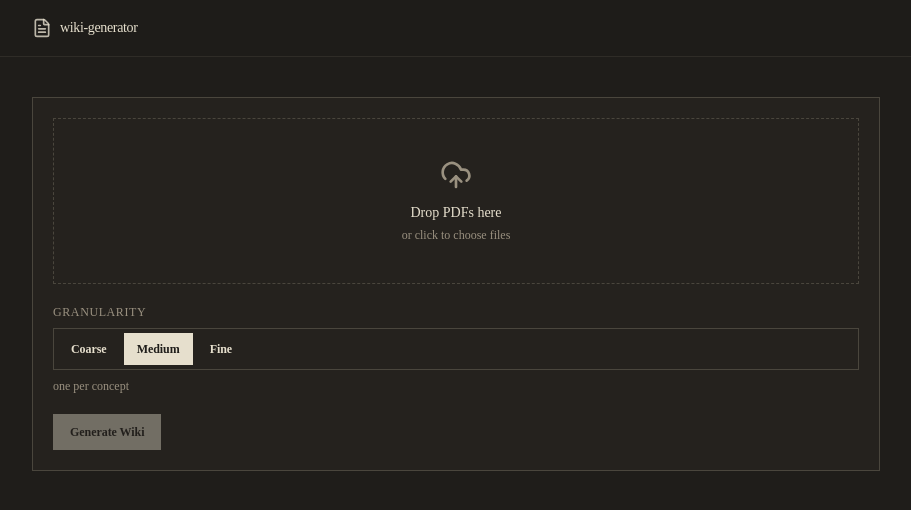
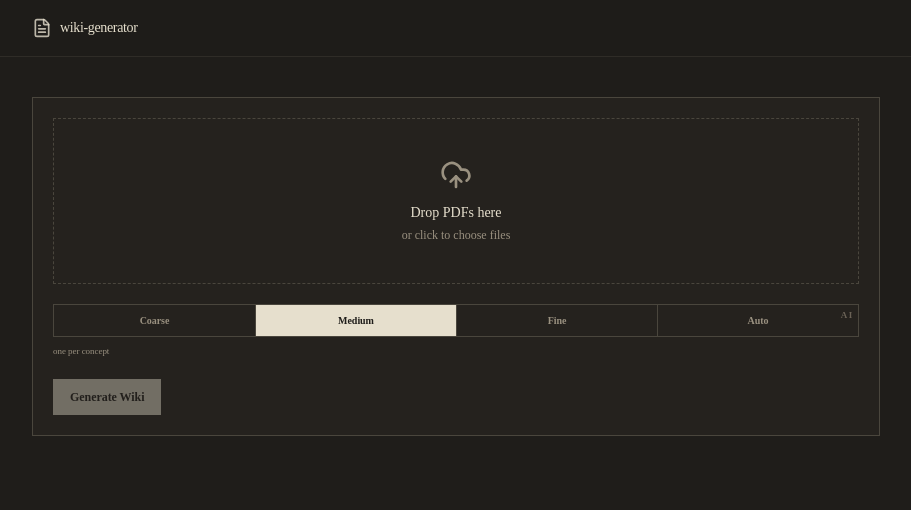
Before and after one commit to freddysongg/wiki-generator, a Next.js app: page / in a window 1280 px wide. Shown: the top 510 px of the page, without its empty margins (184-1095 px from the left). Built offline with nearby package versions, Linux system fonts and the light colour scheme.

Commit message:
feat: add auto granularity option to slider with ai tag

```diff
--- a/components/granularity-slider.tsx
+++ b/components/granularity-slider.tsx
@@ -1,48 +1,77 @@
 "use client";
 
 import type { JSX } from "react";
-import { Button } from "@/components/ui/button";
 import type { Granularity } from "@/lib/types";
+import { cn } from "@/lib/utils";
 
 interface Props {
   value: Granularity;
   onChange: (value: Granularity) => void;
 }
 
-const OPTIONS: ReadonlyArray<{
+interface Option {
   value: Granularity;
   label: string;
   hint: string;
-}> = [
-  { value: "coarse", label: "Coarse", hint: "few dense pages" },
-  { value: "medium", label: "Medium", hint: "one per concept" },
-  { value: "fine", label: "Fine", hint: "many small pages" },
+  isAuto: boolean;
+}
+
+const OPTIONS: ReadonlyArray<Option> = [
+  { value: "coarse", label: "Coarse", hint: "few dense pages", isAuto: false },
+  { value: "medium", label: "Medium", hint: "one per concept", isAuto: false },
+  { value: "fine", label: "Fine", hint: "many small pages", isAuto: false },
+  {
+    value: "auto",
+    label: "Auto",
+    hint: "model decides per document",
+    isAuto: true,
+  },
 ];
 
 export function GranularitySlider({ value, onChange }: Props): JSX.Element {
+  const activeHint = OPTIONS.find((opt) => opt.value === value)?.hint ?? "";
   return (
     <div className="flex flex-col gap-2">
-      <span className="text-xs font-mono uppercase tracking-wider text-muted-foreground">
-        Granularity
-      </span>
-      <div className="inline-flex gap-1 rounded-md border border-border bg-muted p-1">
-        {OPTIONS.map((opt) => (
-          <Button
-            key={opt.value}
-            type="button"
-            variant={opt.value === value ? "default" : "ghost"}
-            size="sm"
-            data-active={opt.value === value}
-            onClick={() => onChange(opt.value)}
-            className="h-8 px-3 text-xs"
-          >
-            {opt.label}
-          </Button>
-        ))}
+      <div
+        role="radiogroup"
+        aria-label="granularity"
+        className="grid grid-cols-4 border border-rule"
+      >
+        {OPTIONS.map((opt, idx) => {
+          const isActive = opt.value === value;
+          return (
+            <button
+              key={opt.value}
+              role="radio"
+              aria-checked={isActive}
+              type="button"
+              onClick={() => onChange(opt.value)}
+              data-active={isActive}
+              className={cn(
+                "relative flex items-center justify-center px-3 py-2 t-label",
+                idx > 0 && "border-l border-rule",
+                isActive
+                  ? "bg-fg text-bg"
+                  : "bg-transparent text-fg-mute hover:bg-bg-2",
+              )}
+            >
+              <span>{opt.label}</span>
+              {opt.isAuto ? (
+                <span
+                  aria-hidden
+                  className={cn(
+                    "absolute top-1 right-1 t-eyebrow",
+                    isActive ? "text-bg" : "text-fg-faint",
+                  )}
+                >
+                  AI
+                </span>
+              ) : null}
+            </button>
+          );
+        })}
       </div>
-      <span className="text-xs text-muted-foreground">
-        {OPTIONS.find((o) => o.value === value)?.hint}
-      </span>
+      <span className="t-meta text-fg-mute">{activeHint}</span>
     </div>
   );
 }
```
Also changed, not shown: 1 other file (tests, documents, lock files or other folders).
